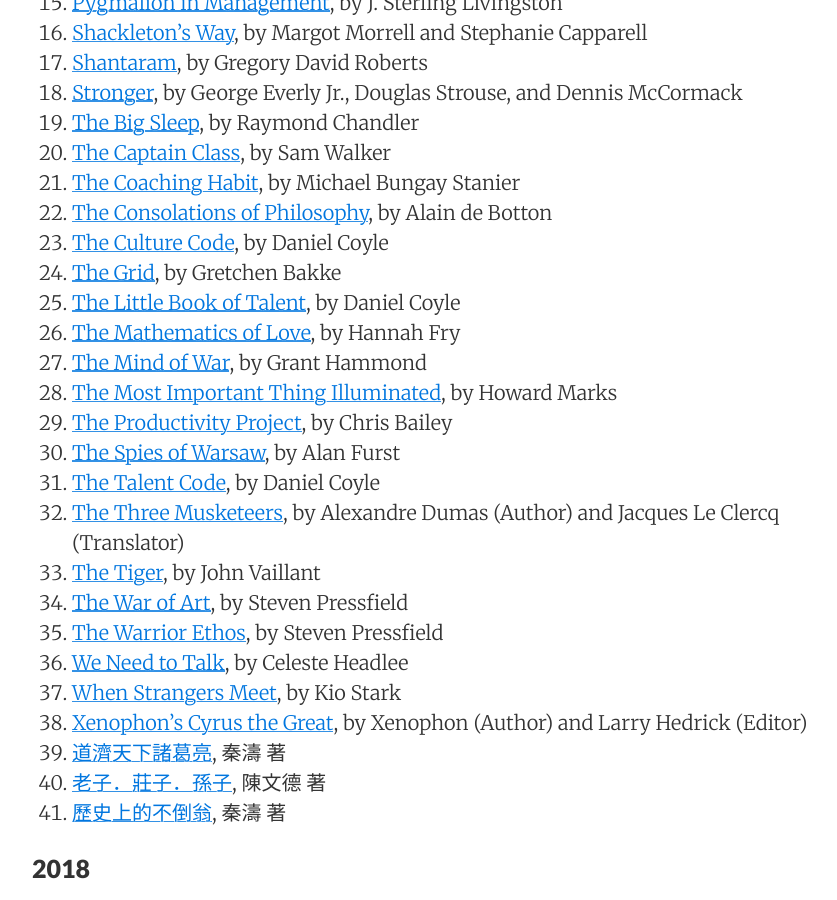
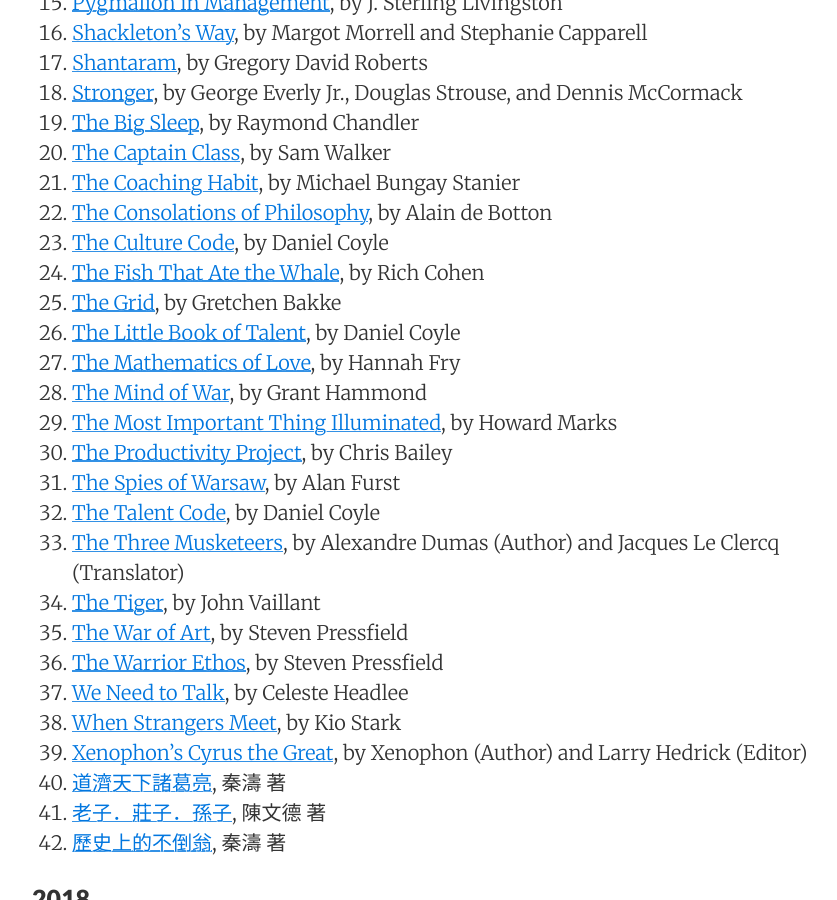
Before and after one commit to sewardlee337/sewardlee337.github.io, a Jekyll site: the page built from readinglist.md, in a window 1280 px wide and 900 px high, scrolled down 1040 px. Shown: the whole window, without its empty margins (188-1025 px from the left). Built offline with Jekyll 4.4.1, drawn with Linux system fonts in a browser that asks for light colours; nearby versions of some CDN libraries.

Commit message:
Update reading list

```diff
--- a/readinglist.md
+++ b/readinglist.md
@@ -41,6 +41,7 @@ _"My alma mater was books, a good library... I could spend the rest of my life r
 1. [The Coaching Habit](https://amzn.to/2tC9erz), by Michael Bungay Stanier
 1. [The Consolations of Philosophy](https://amzn.to/2Wy8EYc), by Alain de Botton
 1. [The Culture Code](https://amzn.to/2GaFTu8), by Daniel Coyle
+1. [The Fish That Ate the Whale](https://amzn.to/32iGK6g), by Rich Cohen
 1. [The Grid](https://amzn.to/2SJRtFN), by Gretchen Bakke
 1. [The Little Book of Talent](https://amzn.to/2WnNLiB), by Daniel Coyle
 1. [The Mathematics of Love](https://amzn.to/2EIUoEH), by Hannah Fry
```
